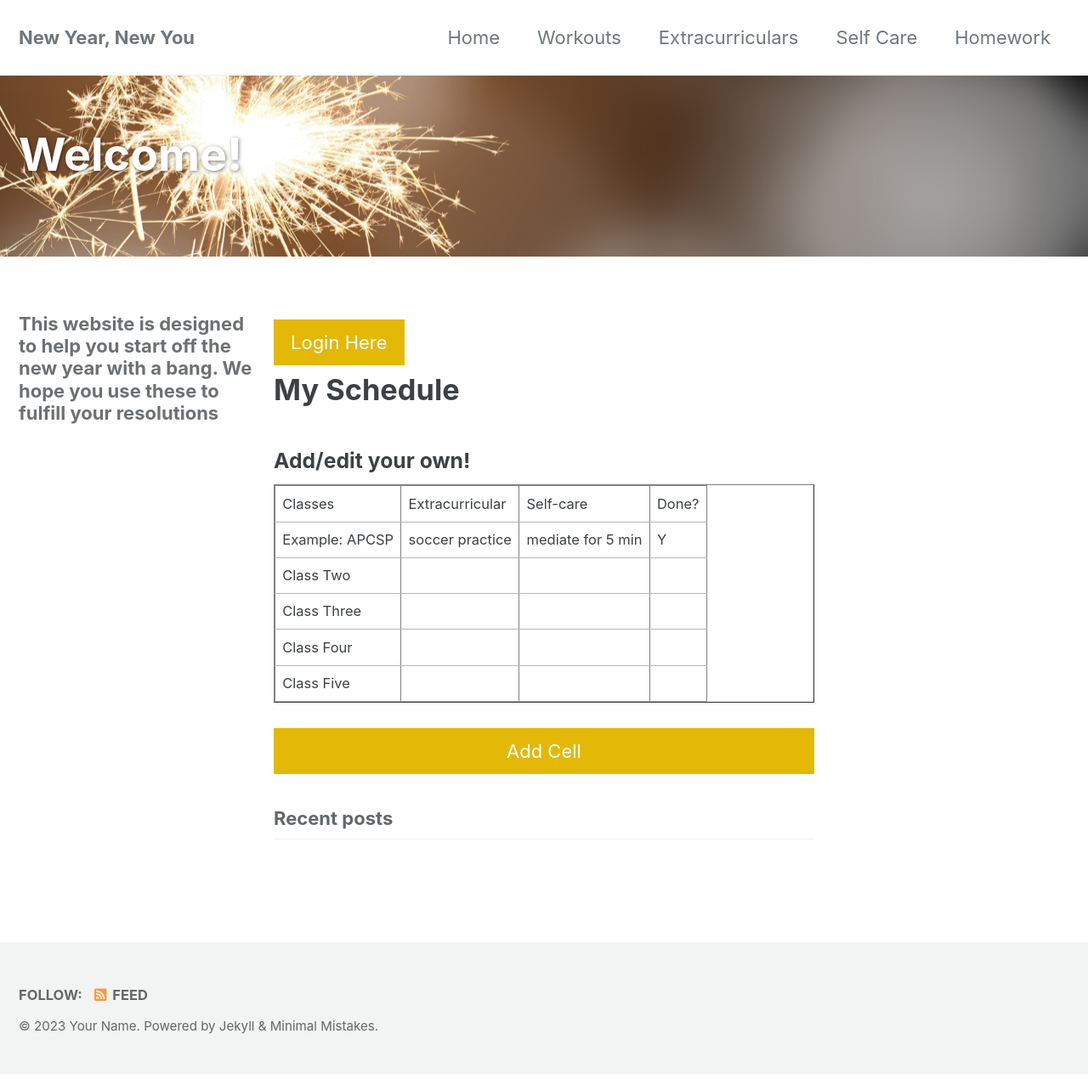
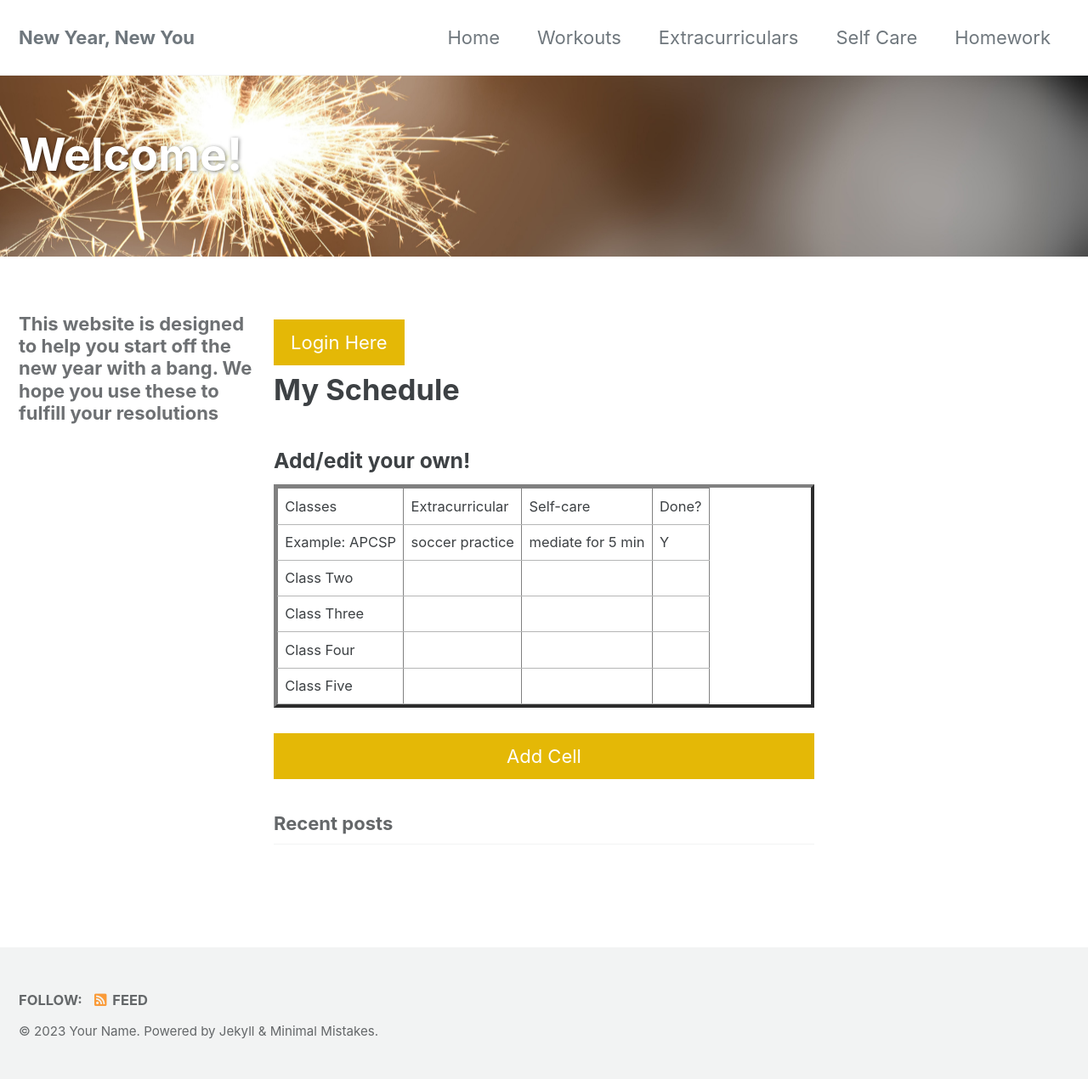
Before and after one commit to haeryny/teamteam, a Jekyll site: the page built from index.md, in a window 1280 px wide. Shown: the whole page at 85% size. Built offline with Jekyll 4.4.1, drawn with Linux system fonts in a browser that asks for light colours; cached includes are drawn as plain includes.

Commit message:
index table changes

```diff
--- a/index.md
+++ b/index.md
@@ -185,7 +185,7 @@ window.onclick = function(event) {
 # My Schedule
 ### Add/edit your own!
 
-<table class="editabletable" table id="myTable" border="1">
+<table class="editabletable" table id="myTable" border="4">
   <tr> <td>Classes</td> <td>Extracurricular</td> <td>Self-care</td> <td>Done?</td> </tr>
   <tr> <td>Example: APCSP</td> <td>soccer practice</td> <td>mediate for 5 min</td> <td>Y</td> </tr>
   <tr> <td>Class Two</td> <td></td> <td></td> <td></td> </tr>
```
